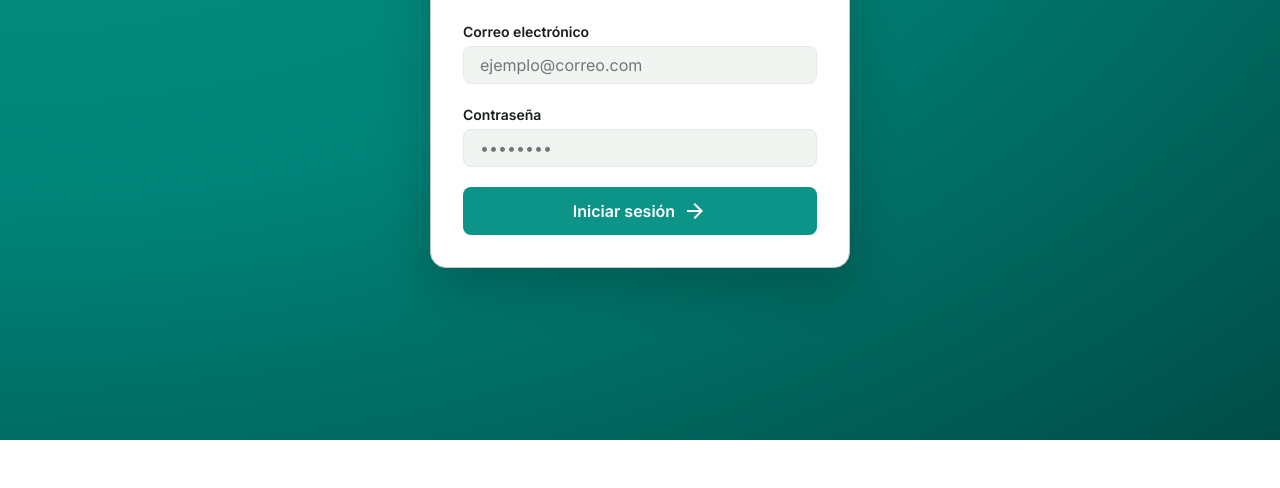
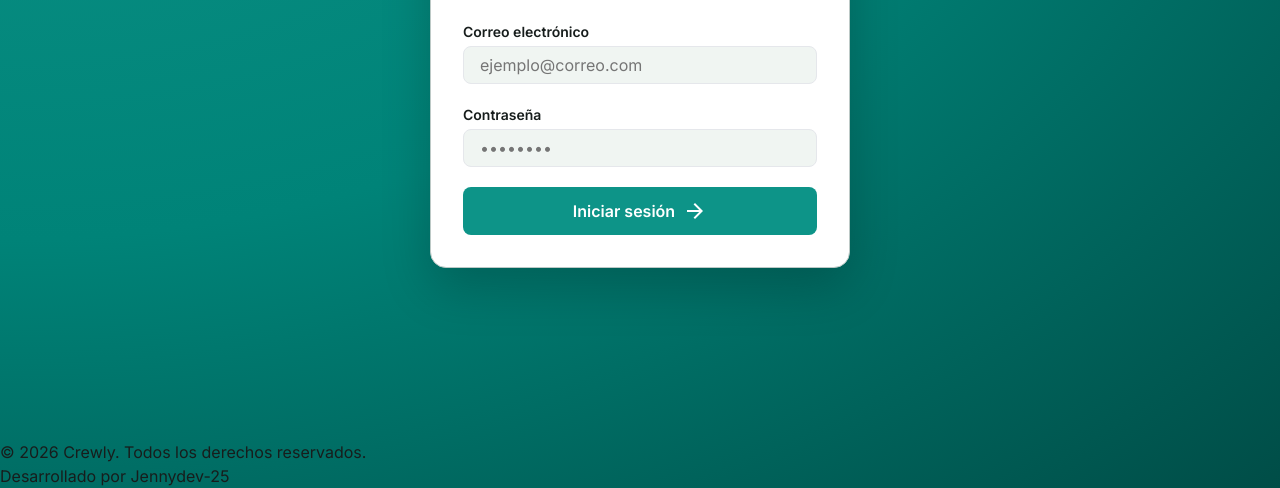
Before and after one commit to Jennydev-25/employee-dashboard, a website: page index.html in a window 1280 px wide. Shown: the part 360-848 px from the top of the page. Before the commit the page ends 800 px from the top, so only its background shows below. Drawn offline with nearby package versions, Linux system fonts and the light colour scheme.

Commit message:
feat: add login page footer

```diff
--- a/index.html
+++ b/index.html
@@ -43,6 +43,10 @@
             </form>
         </section>
     </main>
+    <footer class="footer">
+        <p class="footer__text">© 2026 Crewly. Todos los derechos reservados.</p>
+        <p class="footer__text">Desarrollado por Jennydev-25</p>
+    </footer>
 </body>
 
 </html>
```
